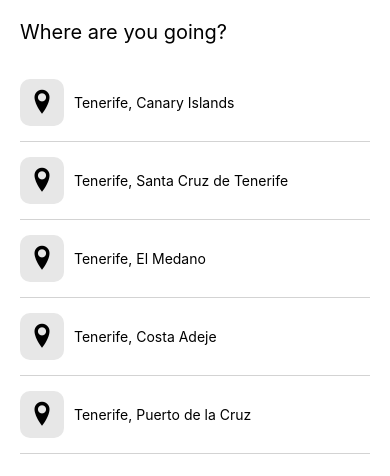
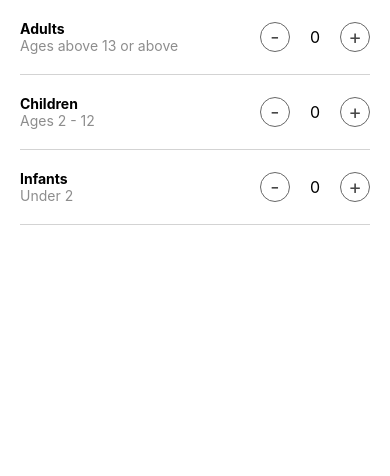
Before and after one commit to alexandermirzoyan/react-native-airbnb, a React Native app: screen / in a window 390 px wide. Shown: the top 476 px of the page. Built offline with nearby package versions, Linux system fonts and the light colour scheme.

Commit message:
Guests screen developed

```diff
--- a/App.js
+++ b/App.js
@@ -4,6 +4,7 @@
 import Post from './src/components/Post';
 import SearchResultsScreen from './src/screens/SearchResults';
 import DestinationSearchScreen from './src/screens/DestinationSearch';
+import GuestsScreen from './src/screens/Guests';
 
 import feed from './assets/data/feed';
 
@@ -19,7 +20,8 @@
           ))}
         </ScrollView>*/}
         {/*<SearchResultsScreen />*/}
-        <DestinationSearchScreen />
+        {/*<DestinationSearchScreen />*/}
+        <GuestsScreen />
       </SafeAreaView>
     </>
   );
--- /dev/null
+++ b/src/screens/Guests/index.js
@@ -0,0 +1,114 @@
+import React, {useState} from 'react';
+import {View, Text, Pressable} from 'react-native';
+import styles from './styles';
+
+const GuestsScreen = props => {
+  const [adults, setAdults] = useState(0);
+  const [children, setChildren] = useState(0);
+  const [infants, setInfants] = useState(0);
+
+  return (
+    <View>
+      <View style={styles.row}>
+        <View>
+          <Text
+            style={{
+              fontWeight: 'bold',
+            }}>
+            Adults
+          </Text>
+          <Text
+            style={{
+              color: '#8d8d8d',
+            }}>
+            Ages above 13 or above
+          </Text>
+        </View>
+
+        <View style={{flexDirection: 'row', alignItems: 'center'}}>
+          <Pressable
+            onPress={() => setAdults(Math.max(0, adults - 1))}
+            style={styles.button}>
+            <Text style={styles.buttonAction}>-</Text>
+          </Pressable>
+
+          <Text style={{marginHorizontal: 20, fontSize: 16}}>{adults}</Text>
+
+          <Pressable
+            onPress={() => setAdults(adults + 1)}
+            style={styles.button}>
+            <Text style={styles.buttonAction}>+</Text>
+          </Pressable>
+        </View>
+      </View>
+
+      <View style={styles.row}>
+        <View>
+          <Text
+            style={{
+              fontWeight: 'bold',
+            }}>
+            Children
+          </Text>
+          <Text
+            style={{
+              color: '#8d8d8d',
+            }}>
+            Ages 2 - 12
+          </Text>
+        </View>
+
+        <View style={{flexDirection: 'row', alignItems: 'center'}}>
+          <Pressable
+            onPress={() => setChildren(Math.max(0, children - 1))}
+            style={styles.button}>
+            <Text style={styles.buttonAction}>-</Text>
+          </Pressable>
+
+          <Text style={{marginHorizontal: 20, fontSize: 16}}>{children}</Text>
+
+          <Pressable
+            onPress={() => setChildren(children + 1)}
+            style={styles.button}>
+            <Text style={styles.buttonAction}>+</Text>
+          </Pressable>
+        </View>
+      </View>
+
+      <View style={styles.row}>
+        <View>
+          <Text
+            style={{
+              fontWeight: 'bold',
+            }}>
+            Infants
+          </Text>
+          <Text
+            style={{
+              color: '#8d8d8d',
+            }}>
+            Under 2
+          </Text>
+        </View>
+
+        <View style={{flexDirection: 'row', alignItems: 'center'}}>
+          <Pressable
+            onPress={() => setInfants(Math.max(0, infants - 1))}
+            style={styles.button}>
+            <Text style={styles.buttonAction}>-</Text>
+          </Pressable>
+
+          <Text style={{marginHorizontal: 20, fontSize: 16}}>{infants}</Text>
+
+          <Pressable
+            onPress={() => setInfants(infants + 1)}
+            style={styles.button}>
+            <Text style={styles.buttonAction}>+</Text>
+          </Pressable>
+        </View>
+      </View>
+    </View>
+  );
+};
+
+export default GuestsScreen;
--- /dev/null
+++ b/src/screens/Guests/styles.js
@@ -0,0 +1,27 @@
+import {StyleSheet} from 'react-native';
+
+const styles = StyleSheet.create({
+  row: {
+    flexDirection: 'row',
+    justifyContent: 'space-between',
+    paddingVertical: 20,
+    marginHorizontal: 20,
+    borderBottomWidth: 1,
+    borderColor: 'lightgrey',
+  },
+  button: {
+    borderWidth: 1,
+    width: 30,
+    height: 30,
+    borderRadius: 15,
+    borderColor: '#676767',
+    alignItems: 'center',
+    justifyContent: 'center',
+  },
+  buttonAction: {
+    fontSize: 20,
+    color: '#474747',
+  },
+});
+
+export default styles;
```
